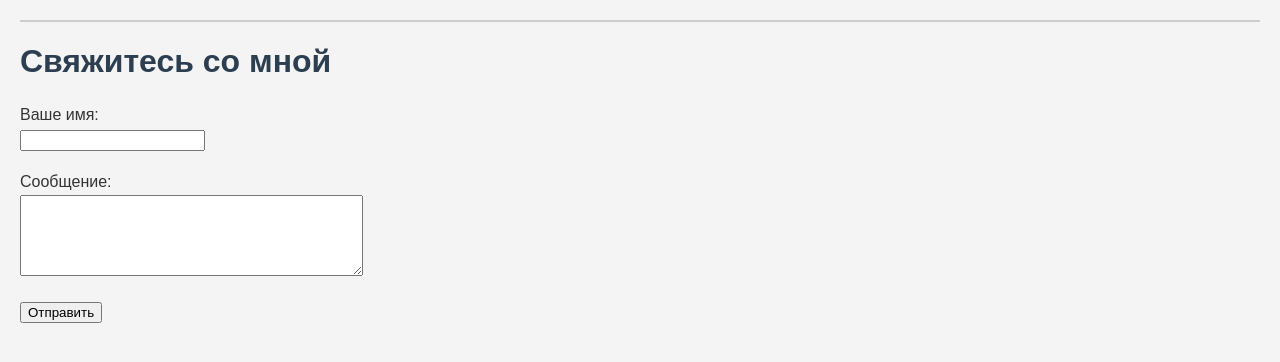
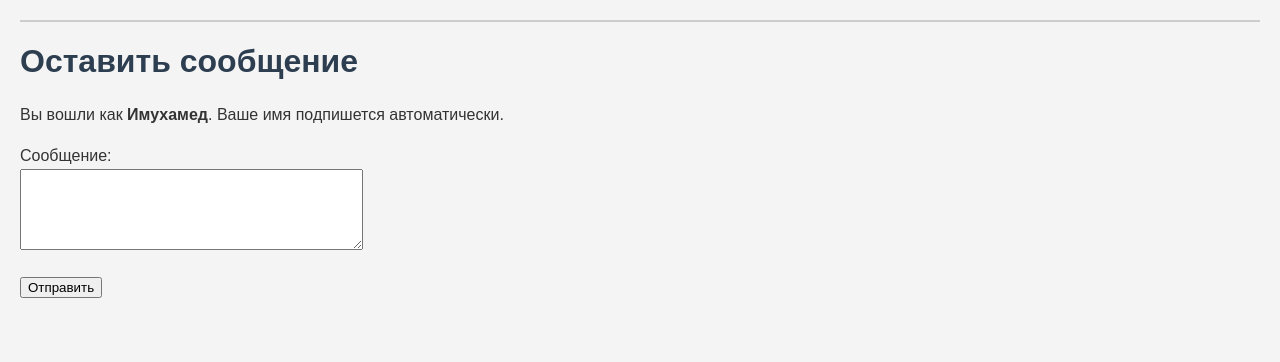
Before and after one commit to Imuxamed/flask_project, a Flask app: page /contact in a window 1280 px wide. Shown: the part 71-433 px from the top of the page. Run offline with Flask 3, Linux system fonts and the light colour scheme; a user stored in the database is signed in.

Commit message:
Гостевая книга с пользователями: автоподпись из сессии

```diff
--- a/app.py
+++ b/app.py
@@ -4,7 +4,7 @@ from werkzeug.security import generate_password_hash, check_password_hash
 import sqlite3
 
 app = Flask(__name__)
-app.secret_key = "секретный_ключ_123"  # нужен для сессий
+app.secret_key = "секретный_ключ_123"
 DB = "messages.db"
 
 def get_db():
@@ -21,11 +21,16 @@ def home():
 def about():
     return render_template('about.html')
 
+# ========== ГОСТЕВАЯ ==========
 @app.route('/contact', methods=['GET', 'POST'])
 def contact():
+    if 'user_id' not in session:
+        flash("Сначала войдите, чтобы оставить сообщение.", "error")
+        return redirect(url_for('login'))
+
     if request.method == 'POST':
-        name = request.form['name']
         message = request.form['message']
+        name = session['username']
         conn = get_db()
         conn.execute("INSERT INTO messages (name, message) VALUES (?, ?)", (name, message))
         conn.commit()
@@ -42,6 +47,9 @@ def messages():
 
 @app.route('/delete/<int:msg_id>')
 def delete_message(msg_id):
+    if 'user_id' not in session:
+        flash("Войдите, чтобы удалять сообщения.", "error")
+        return redirect(url_for('login'))
     conn = get_db()
     conn.execute("DELETE FROM messages WHERE id = ?", (msg_id,))
     conn.commit()
@@ -55,10 +63,7 @@ def register():
         username = request.form['username']
         email = request.form['email']
         password = request.form['password']
-
-        # Хешируем пароль
         password_hash = generate_password_hash(password)
-
         conn = get_db()
         try:
             conn.execute("INSERT INTO users (username, email, password_hash) VALUES (?, ?, ?)",
@@ -71,7 +76,6 @@ def register():
             conn.close()
             flash("Пользователь с таким именем или email уже существует.", "error")
             return redirect(url_for('register'))
-
     return render_template('register.html')
 
 # ========== ВХОД ==========
@@ -80,11 +84,9 @@ def login():
     if request.method == 'POST':
         username = request.form['username']
         password = request.form['password']
-
         conn = get_db()
         user = conn.execute("SELECT * FROM users WHERE username = ?", (username,)).fetchone()
         conn.close()
-
         if user and check_password_hash(user['password_hash'], password):
             session['user_id'] = user['id']
             session['username'] = user['username']
@@ -93,10 +95,9 @@ def login():
         else:
             flash("Неверное имя или пароль.", "error")
             return redirect(url_for('login'))
-
     return render_template('login.html')
 
-# ========== ЛИЧНЫЙ КАБИНЕТ ==========
+# ========== ПРОФИЛЬ ==========
 @app.route('/profile')
 def profile():
     if 'user_id' not in session:
--- a/templates/base.html
+++ b/templates/base.html
@@ -6,7 +6,6 @@
 </head>
 <body>
     <nav>
-
     <a href="/">Главная</a> |
     <a href="/about">Обо мне</a> |
     <a href="/contact">Связаться</a> |
@@ -18,6 +17,7 @@
         | <a href="/register">Регистрация</a> |
         <a href="/login">Вход</a>
     {% endif %}
+
  </nav>
     <hr>
     {% block content %}{% endblock %}
--- a/templates/contact.html
+++ b/templates/contact.html
@@ -1,14 +1,12 @@
 {% extends "base.html" %}
 
-{% block title %}Свяжитесь со мной{% endblock %}
+{% block title %}Оставить сообщение{% endblock %}
 
 {% block content %}
-    <h1>Свяжитесь со мной</h1>
+    <h1>Оставить сообщение</h1>
+    <p>Вы вошли как <strong>{{ session.username }}</strong>. Ваше имя подпишется автоматически.</p>
+
     <form method="POST">
-        <p>
-            <label>Ваше имя:</label><br>
-            <input type="text" name="name" required>
-        </p>
         <p>
             <label>Сообщение:</label><br>
             <textarea name="message" rows="5" cols="40" required></textarea>
```
Also changed, not shown: messages.db.
